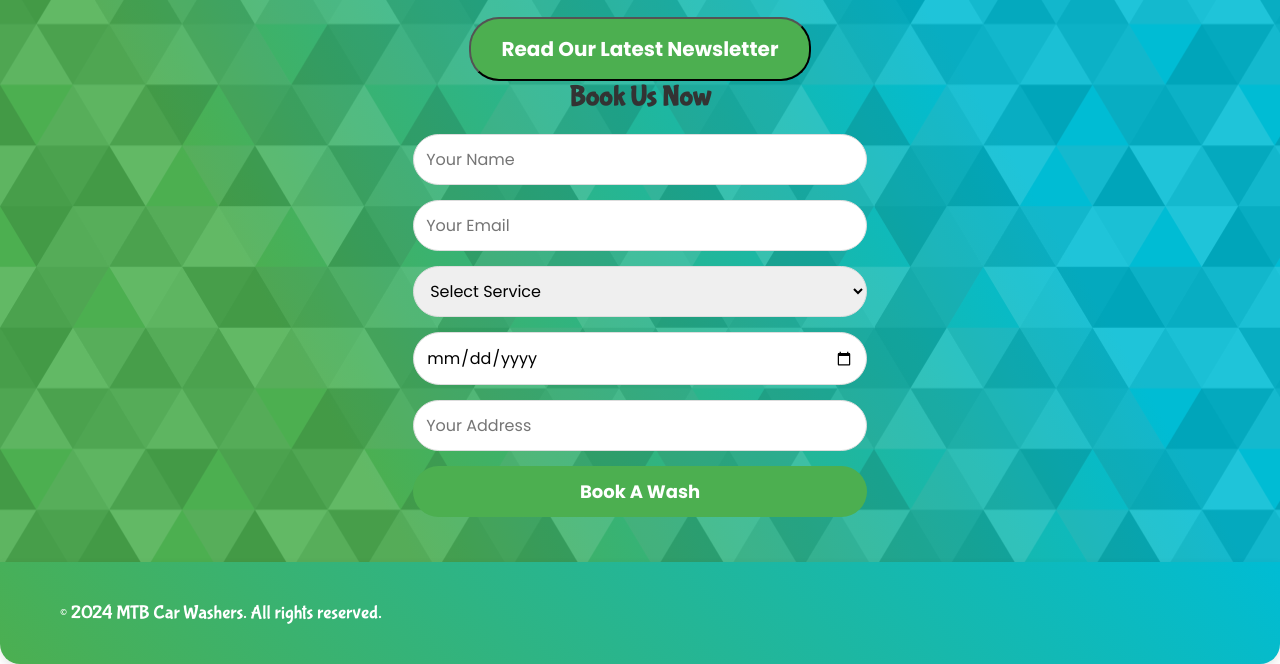
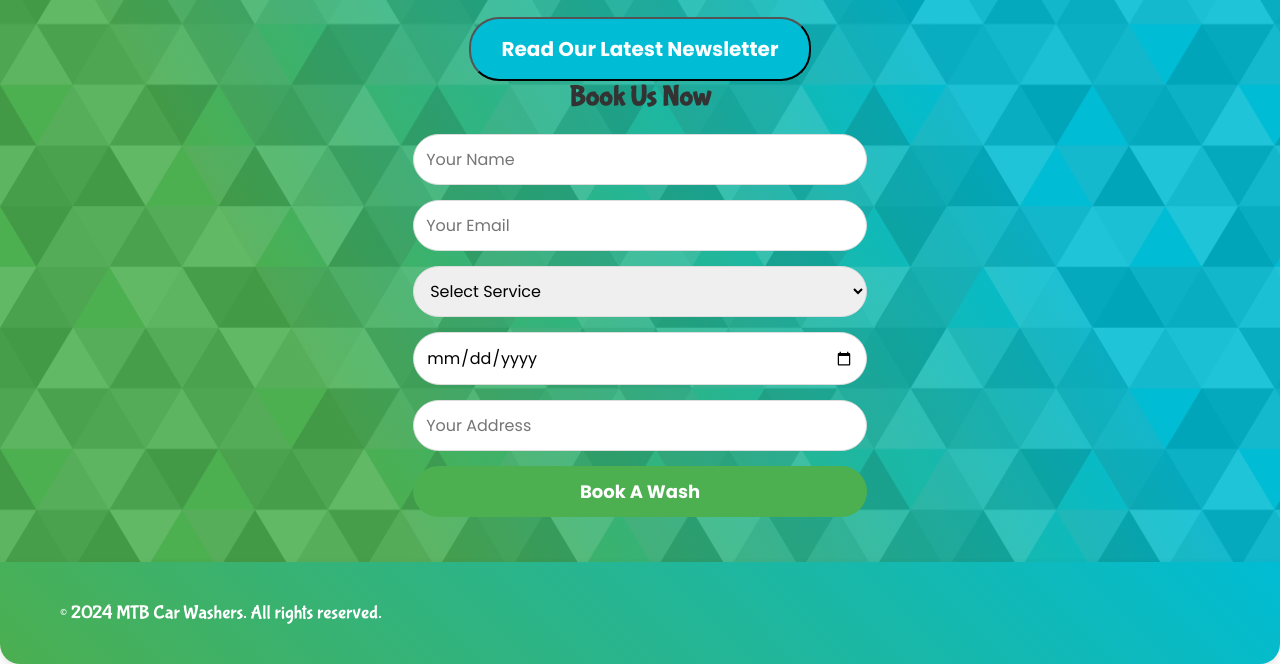
Before and after one commit to monty334/MTB-car-washers, a plain HTML site: page index.html in a window 1280 px wide. Shown: the part 235-899 px from the top of the page. Drawn offline with Linux system fonts and the light colour scheme.

Commit message:
Update styles.css

```diff
--- a/styles.css
+++ b/styles.css
@@ -122,7 +122,7 @@ p {
 }
 
 .cta-button {
-  background-color: #4CAF50;
+  background-color: #00BCD4;
   color: white;
   font-size: 20px;
   padding: 15px 30px;
```
